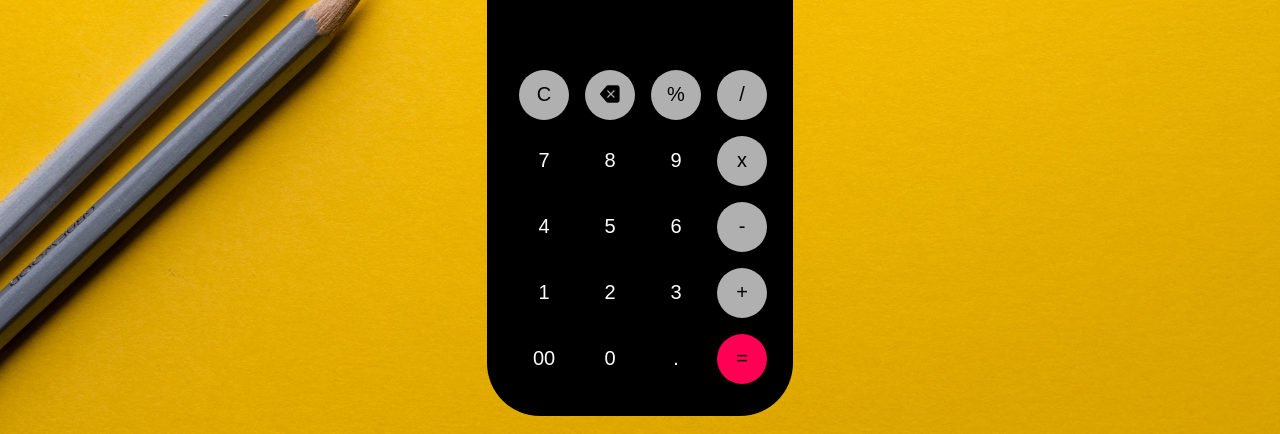
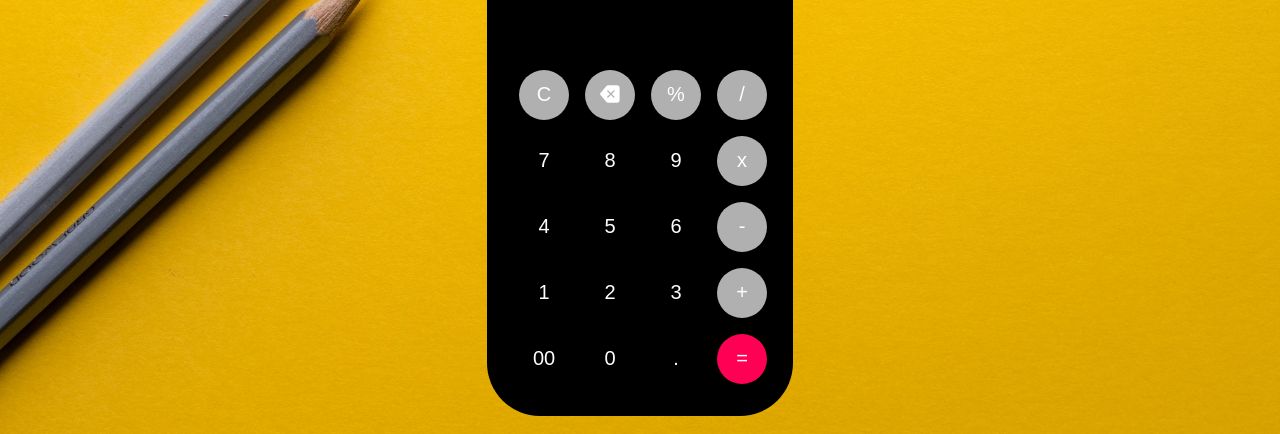
Before and after one commit to jassi1110/Calculator.github.io, a plain HTML site: page index.html in a window 1280 px wide. Shown: the part 259-693 px from the top of the page. Drawn offline with nearby package versions, Linux system fonts and the light colour scheme.

Commit message:
Update style.css

```diff
--- a/style.css
+++ b/style.css
@@ -1,3 +1,4 @@
+/* @import url('/background.jpg'); */
 body{
     background-image: url("/background.jpg");
     background-repeat: no-repeat;
@@ -27,7 +28,7 @@ button{
     width: 50px;
     height: 50px;
     margin: 6px;
-    color: black;
+    color: white;
     cursor: pointer;
 }
 
```
